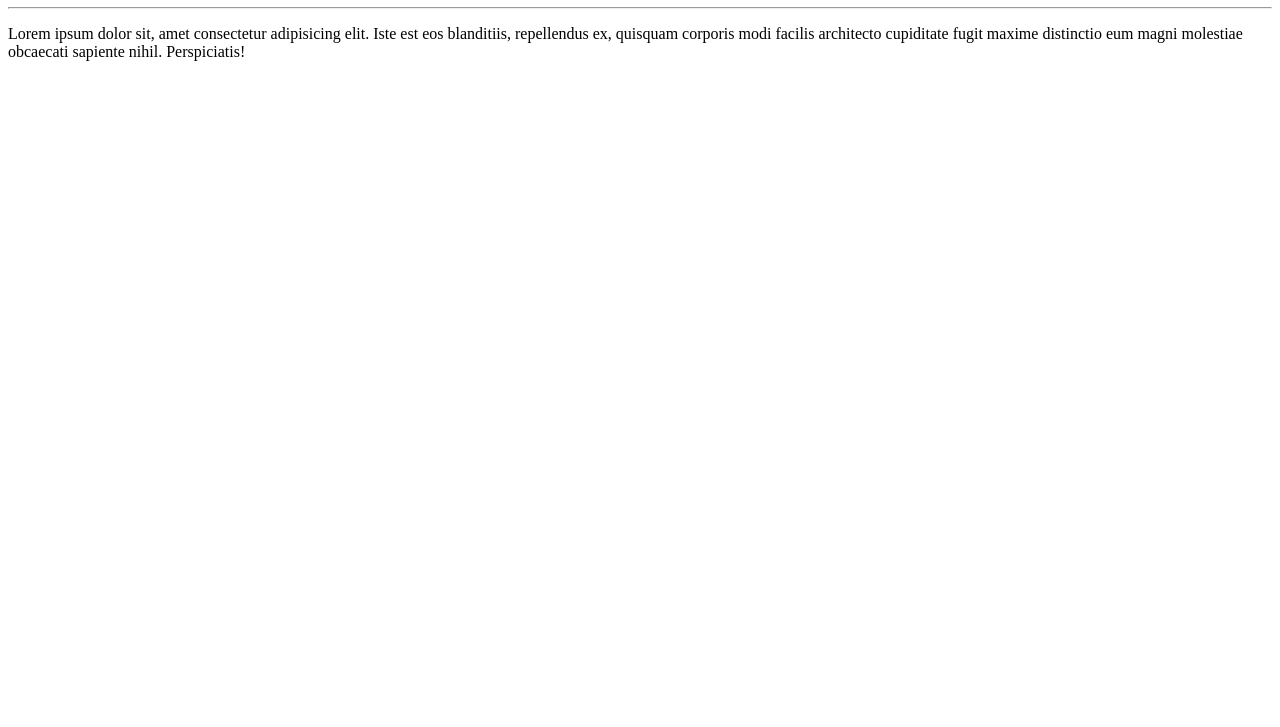
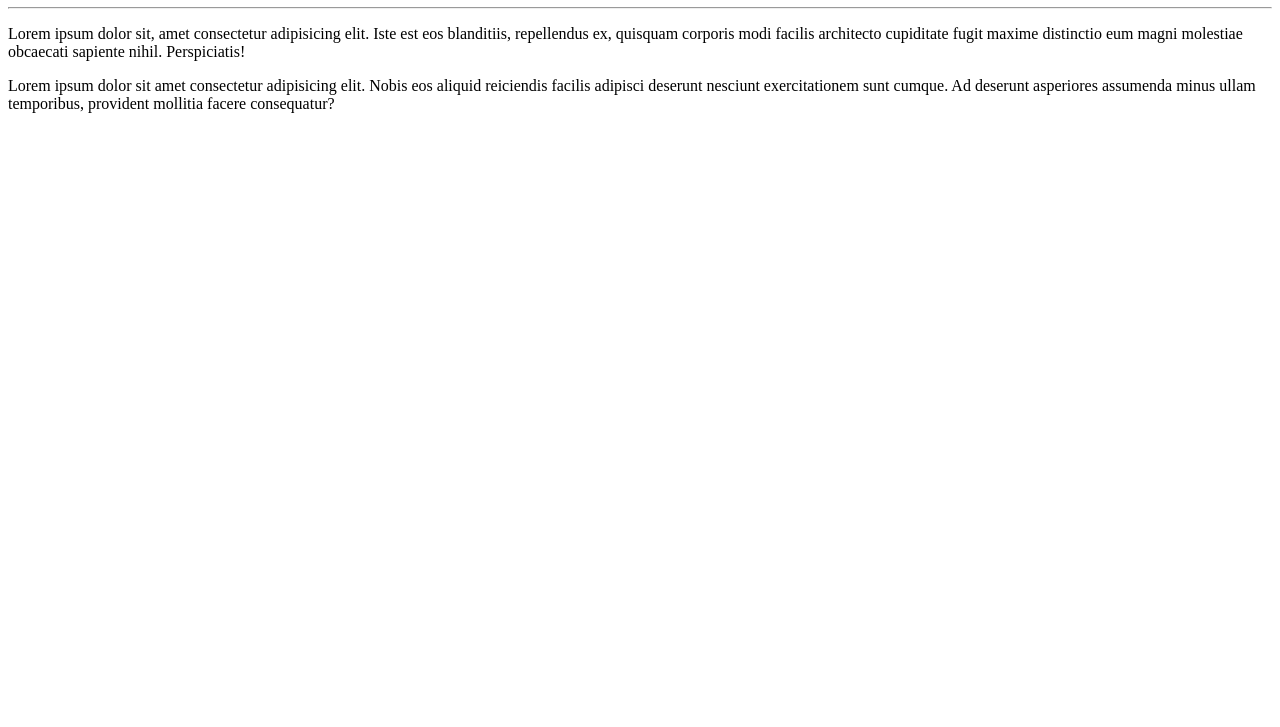
Before and after one commit to AntonioMiran/ola-Mundo, a plain HTML site: page site-exemplo/index.html in a window 1280 px wide. Shown: the part 73-800 px from the top of the page. Drawn offline with Linux system fonts and the light colour scheme.

Commit message:
adicionei um paragrafo

```diff
--- a/site-exemplo/index.html
+++ b/site-exemplo/index.html
@@ -9,5 +9,6 @@
     <h1>Olá, Mundo</h1>
     <hr>
     <p>Lorem ipsum dolor sit, amet consectetur adipisicing elit. Iste est eos blanditiis, repellendus ex, quisquam corporis modi facilis architecto cupiditate fugit maxime distinctio eum magni molestiae obcaecati sapiente nihil. Perspiciatis!</p>
+    <p>Lorem ipsum dolor sit amet consectetur adipisicing elit. Nobis eos aliquid reiciendis facilis adipisci deserunt nesciunt exercitationem sunt cumque. Ad deserunt asperiores assumenda minus ullam temporibus, provident mollitia facere consequatur?</p>
 </body>
 </html>
```
